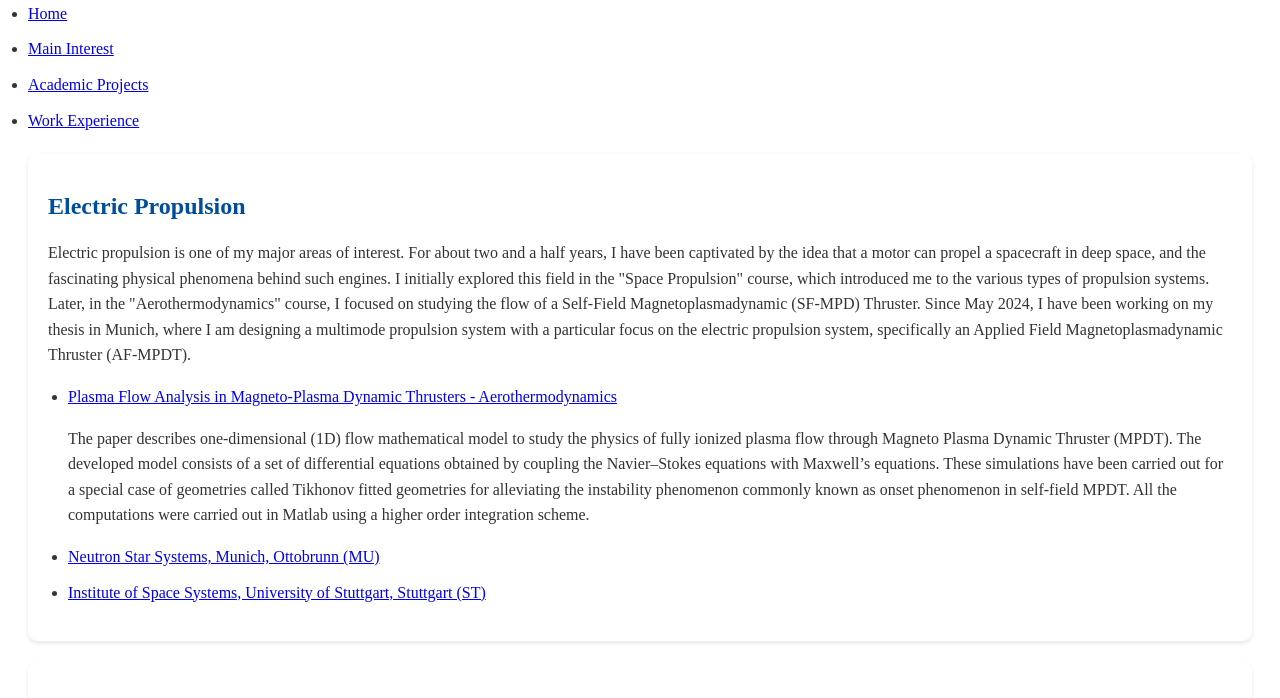
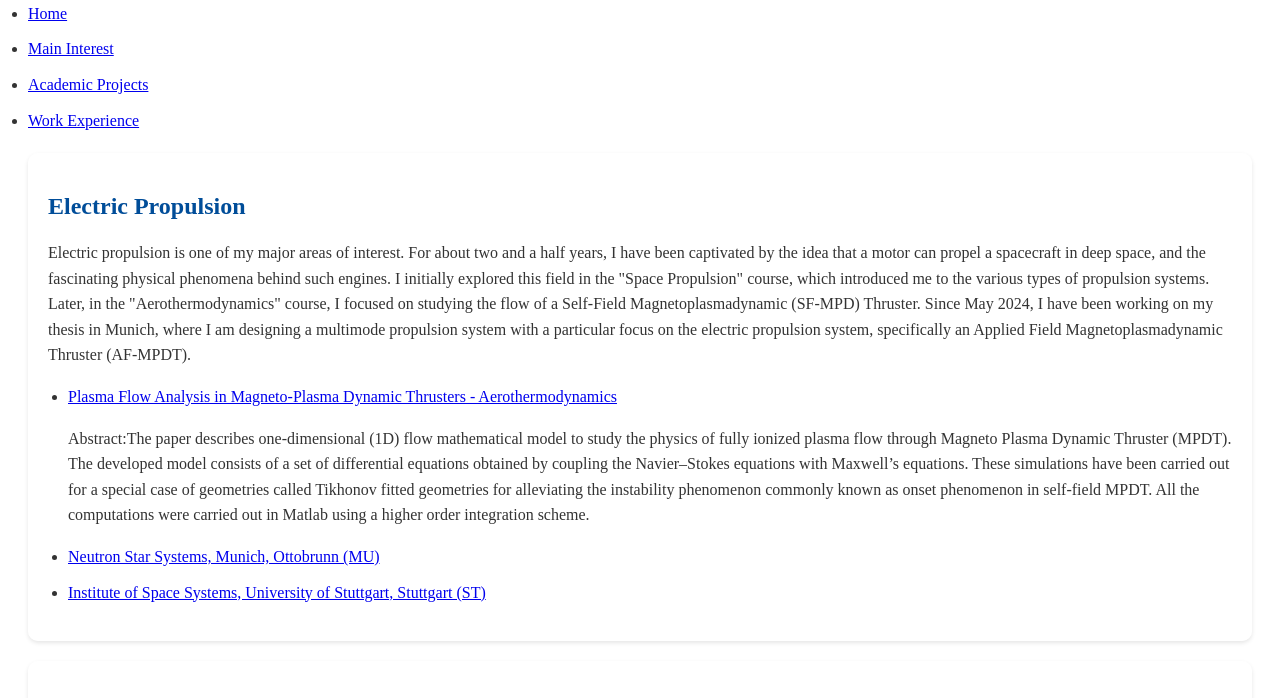
Before and after one commit to TorreFederico/federico.torre.github.io, a plain HTML site: page Main-interest.html in a window 1280 px wide. Shown: the part 79-777 px from the top of the page. Drawn offline with Linux system fonts and the light colour scheme.

Commit message:
Update Main-interest.html

```diff
--- a/Main-interest.html
+++ b/Main-interest.html
@@ -24,7 +24,7 @@
             <p>Electric propulsion is one of my major areas of interest. For about two and a half years, I have been captivated by the idea that a motor can propel a spacecraft in deep space, and the fascinating physical phenomena behind such engines. I initially explored this field in the "Space Propulsion" course, which introduced me to the various types of propulsion systems. Later, in the "Aerothermodynamics" course, I focused on studying the flow of a Self-Field Magnetoplasmadynamic (SF-MPD) Thruster. Since May 2024, I have been working on my thesis in Munich, where I am designing a multimode propulsion system with a particular focus on the electric propulsion system, specifically an Applied Field Magnetoplasmadynamic Thruster (AF-MPDT).</p>
             <ul>
                 <li><a href="projects.html#plasma-flow">Plasma Flow Analysis in Magneto-Plasma Dynamic Thrusters - Aerothermodynamics</a></li>
-				 <p class="abstract">The paper describes one-dimensional (1D) flow mathematical model to study the physics of fully ionized plasma flow through Magneto Plasma Dynamic Thruster (MPDT). The developed model consists of a set of differential equations obtained by coupling the Navier–Stokes equations with Maxwell’s equations. These simulations have been carried out for a special case of geometries called Tikhonov fitted geometries for alleviating the instability phenomenon commonly known as onset phenomenon in self-field MPDT. All the computations were carried out in Matlab using a higher order integration scheme.</p>
+				 <p> Abstract:The paper describes one-dimensional (1D) flow mathematical model to study the physics of fully ionized plasma flow through Magneto Plasma Dynamic Thruster (MPDT). The developed model consists of a set of differential equations obtained by coupling the Navier–Stokes equations with Maxwell’s equations. These simulations have been carried out for a special case of geometries called Tikhonov fitted geometries for alleviating the instability phenomenon commonly known as onset phenomenon in self-field MPDT. All the computations were carried out in Matlab using a higher order integration scheme.</p>
                 <li><a href="experience.html#neutron-star-systems">Neutron Star Systems, Munich, Ottobrunn (MU)</a></li>
                 <li><a href="experience.html#institute-space-systems">Institute of Space Systems, University of Stuttgart, Stuttgart (ST)</a></li>
             </ul>
```
